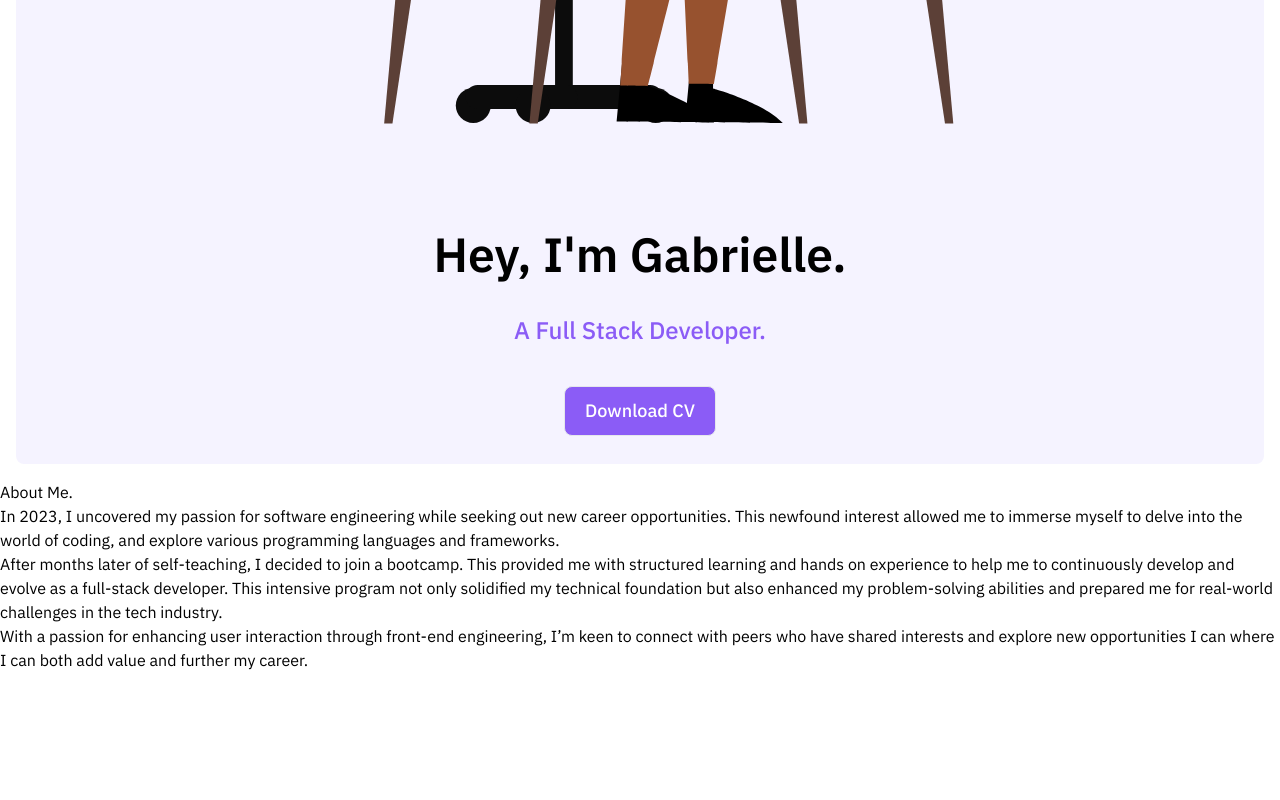
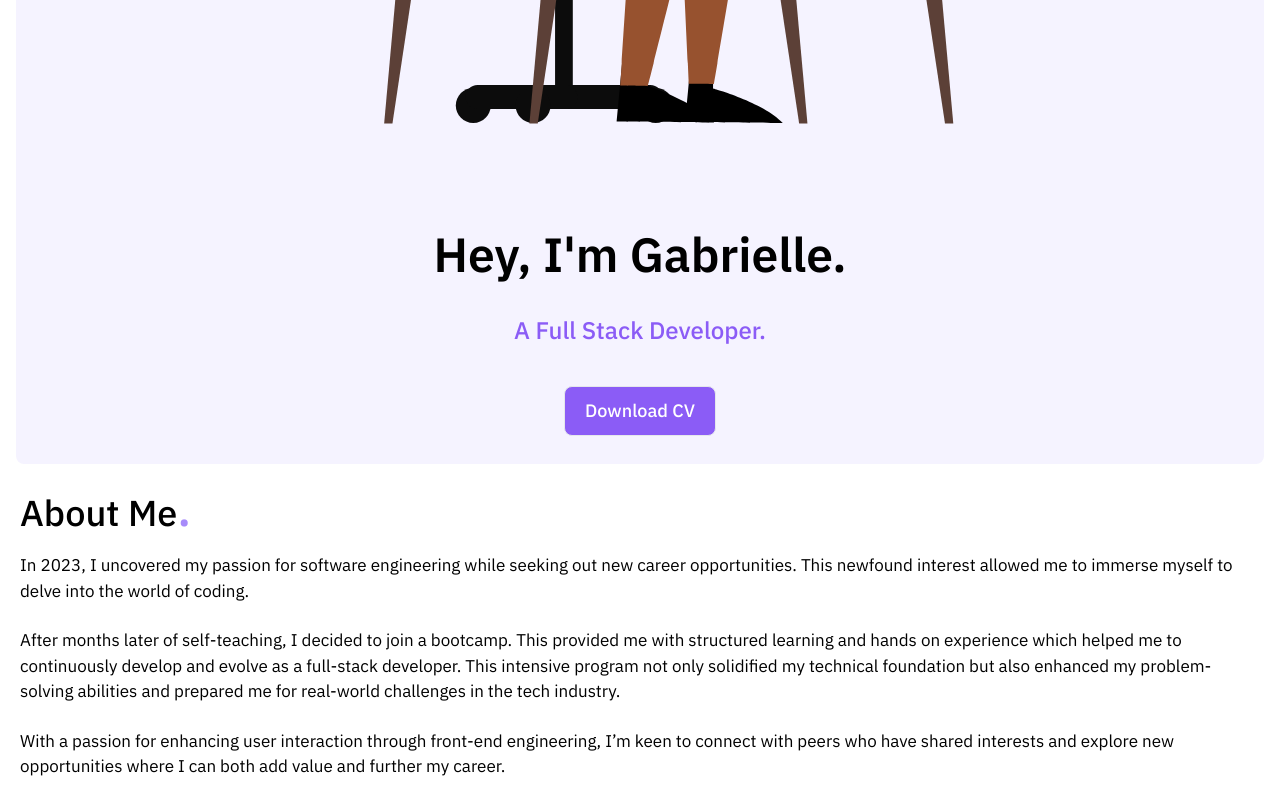
Before and after one commit to Gab-A/gabrielle-asante-portfolio, a React (Vite) app: page / in a window 1280 px wide. Shown: the part 826-1626 px from the top of the page. Before the commit the page ends 1498 px from the top, so only its background shows below. Built offline with nearby package versions, Linux system fonts and the light colour scheme.

Commit message:
Add styling to the about me section

```diff
--- a/src/components/About/About.jsx
+++ b/src/components/About/About.jsx
@@ -1,27 +1,31 @@
 export default function About() {
   return (
-    <div id="about">
-      <h2>About Me.</h2>
+    <div id="about" className="m-5">
+      <h2 className="text-4xl font-medium">
+        About Me
+        <span className="text-violet-400 text-5xl">.</span>
+      </h2>
+      <div className="space-y-6 mt-5 text-[17px]">
         <p>
           In 2023, I uncovered my passion for software engineering while seeking
           out new career opportunities. This newfound interest allowed me to
-        immerse myself to delve into the world of coding, and explore various
-        programming languages and frameworks.
+          immerse myself to delve into the world of coding.
         </p>
         <p>
-        After months later of self-teaching, I decided to join a bootcamp. This
-        provided me with structured learning and hands on experience to help me
-        to continuously develop and evolve as a full-stack developer. This
-        intensive program not only solidified my technical foundation but also
-        enhanced my problem-solving abilities and prepared me for real-world
-        challenges in the tech industry.
+          After months later of self-teaching, I decided to join a bootcamp.
+          This provided me with structured learning and hands on experience
+          which helped me to continuously develop and evolve as a full-stack
+          developer. This intensive program not only solidified my technical
+          foundation but also enhanced my problem-solving abilities and prepared
+          me for real-world challenges in the tech industry.
         </p>{" "}
         <p>
           With a passion for enhancing user interaction through front-end
           engineering, I’m keen to connect with peers who have shared interests
-        and explore new opportunities I can where I can both add value and
-        further my career.
+          and explore new opportunities where I can both add value and further
+          my career.
         </p>
+      </div>
     </div>
   );
 }
```
Lines whose indentation alone changed are shown as unchanged.
